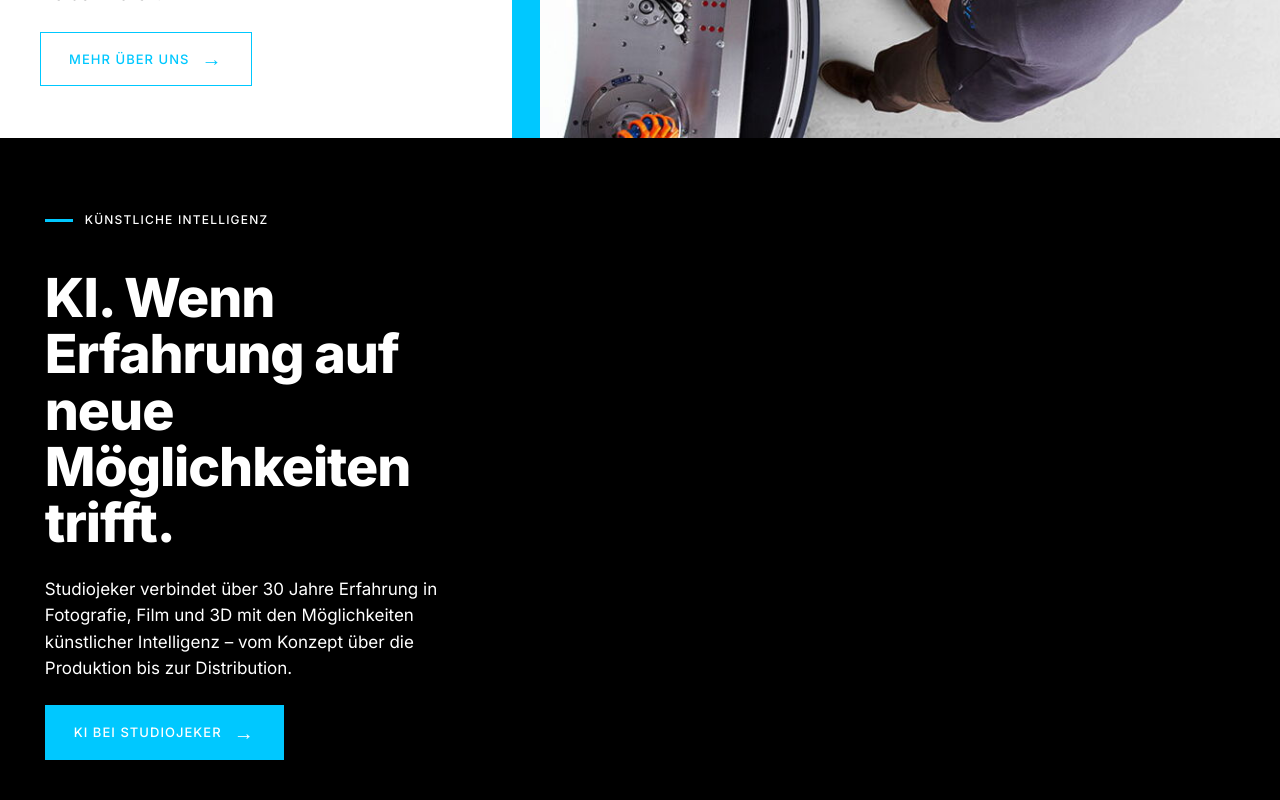
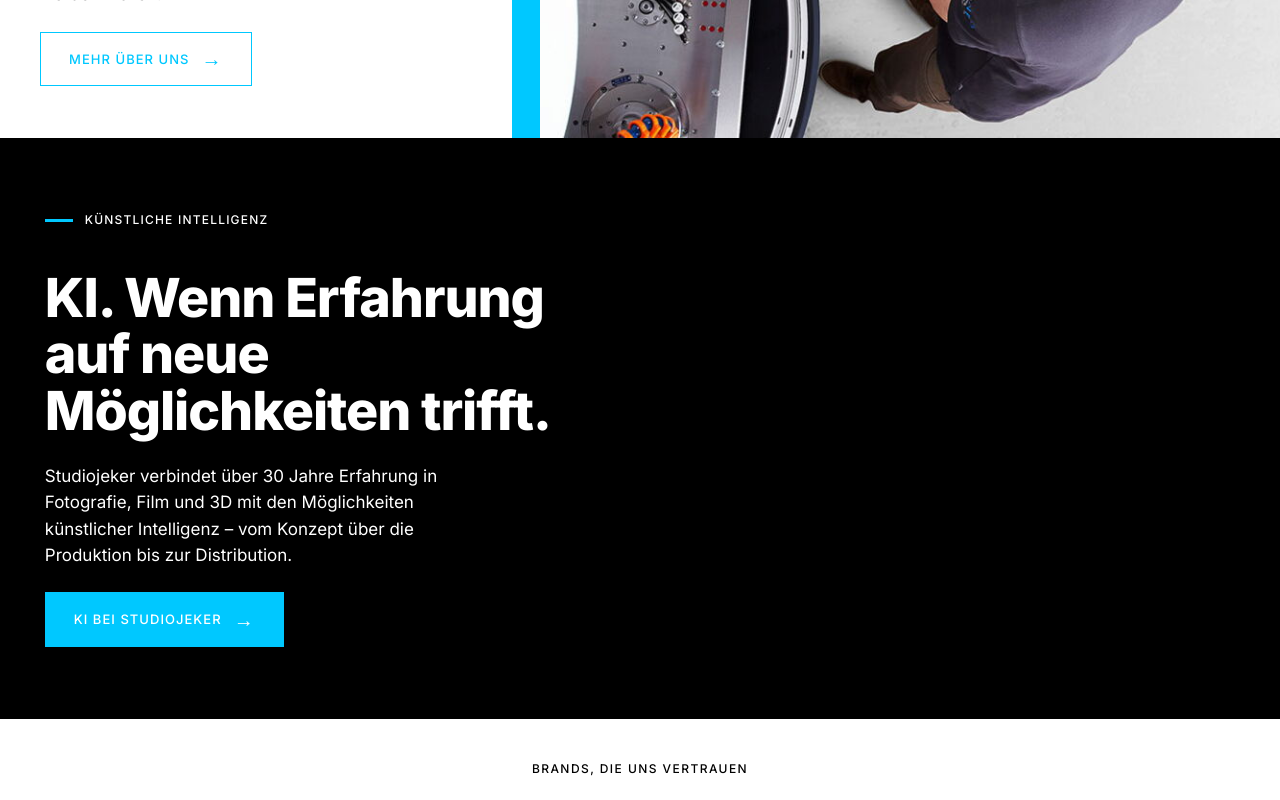
Before and after one commit to mjeker99-collab/studiojeker-website, a Next.js app: page / in a window 1280 px wide. Shown: the part 2960-3760 px from the top of the page. Built offline with nearby package versions, Linux system fonts and the light colour scheme; no server answers.

Commit message:
fix(home): widen KI teaser copy when no media is set
Avoid a hollow right column on desktop until Sanity provides an image or loop.

Co-authored-by: Studiojeker <mjeker99-collab@users.noreply.github.com>

```diff
--- a/components/home/AiTeaserSection.module.css
+++ b/components/home/AiTeaserSection.module.css
@@ -18,6 +18,11 @@
   gap: var(--space-3);
   max-width: 30rem;
   padding: var(--section-padding-y-compact) var(--container-padding-x);
+}
+
+/* When CMS has no image/video yet, avoid a hollow right column. */
+.grid:not(.gridWithMedia) .copy {
+  max-width: min(40rem, 100%);
 }
 
 .headline {
```
